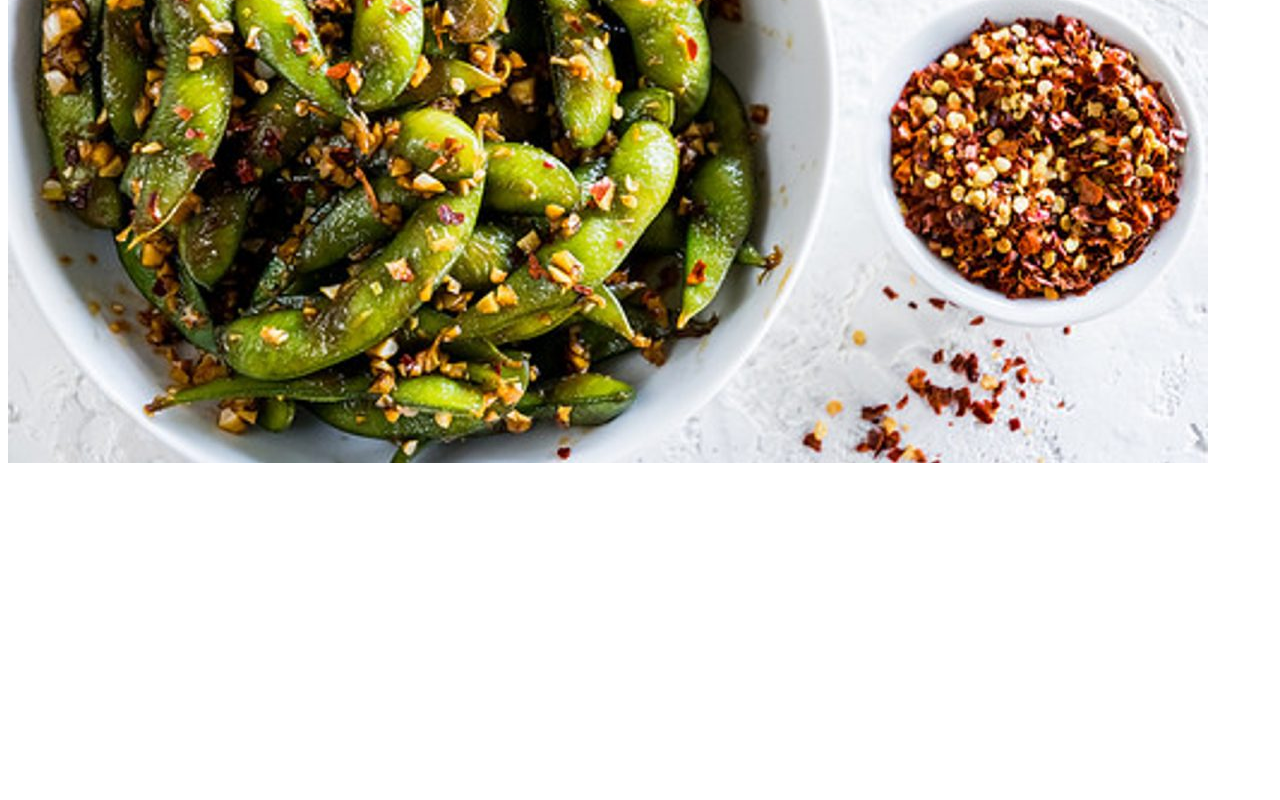
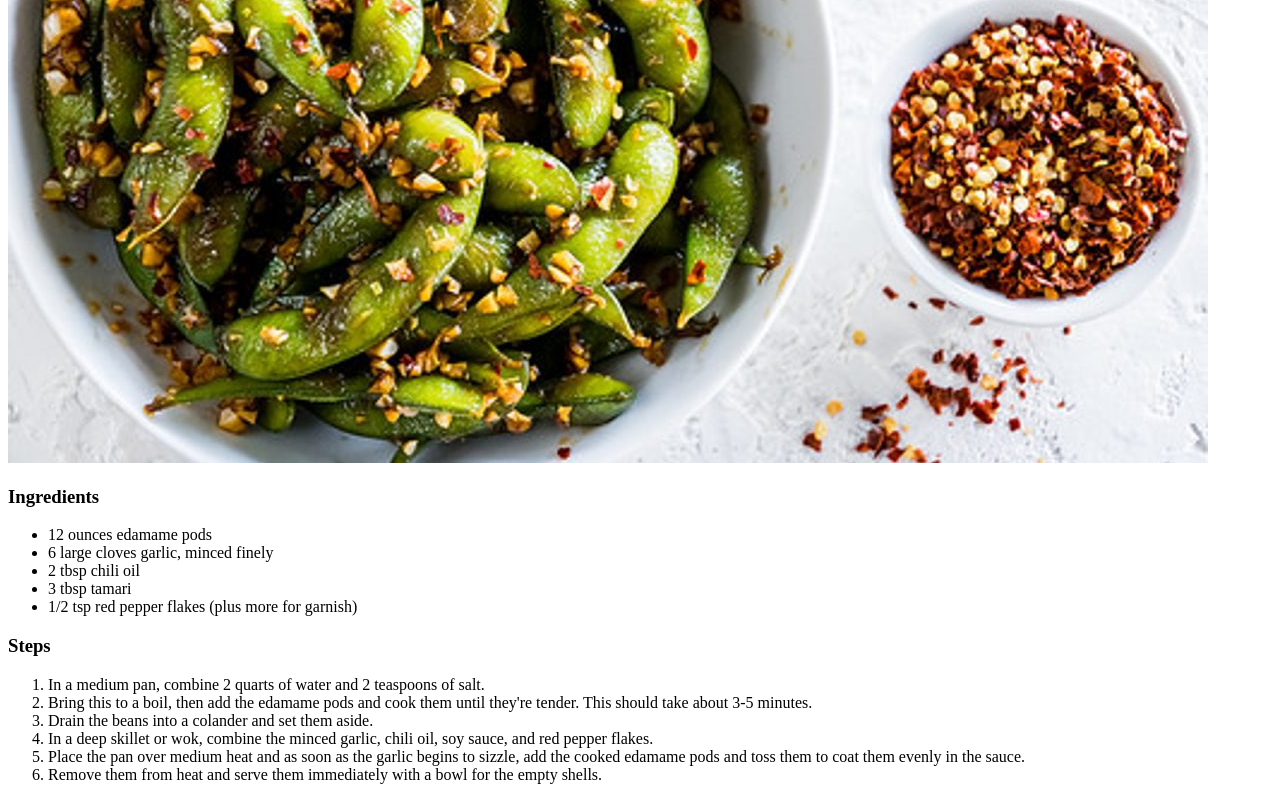
Before and after one commit to Indigoxwright/odin-recipes, a plain HTML site: page recipes/spicy-garlic-edamame.html in a window 1280 px wide. Shown: the part 367-1167 px from the top of the page. Before the commit the page ends 842 px from the top, so only its background shows below. Drawn offline with Linux system fonts and the light colour scheme.

Commit message:
No change

```diff
--- a/recipes/spicy-garlic-edamame.html
+++ b/recipes/spicy-garlic-edamame.html
@@ -9,5 +9,23 @@
 <body>
     <h1>Spicy Garlic Edamame</h1>
     <img src="../images/spicygarlicedamame.jpg">
+    <h3>Ingredients</h3>
+      <ul>
+        <li>12 ounces edamame pods</li>
+        <li>6 large cloves garlic, minced finely</li>
+        <li>2 tbsp chili oil</li>
+        <li>3 tbsp tamari</li>
+        <li>1/2 tsp red pepper flakes (plus more for garnish)</li>
+      </ul>
+    <h3>Steps</h3>
+      <ol>
+        <li>In a medium pan, combine 2 quarts of water and 2 teaspoons of salt.</li>
+        <li>Bring this to a boil, then add the edamame pods and cook them until they're tender. This should take about 3-5 minutes.
+        </li>
+        <li>Drain the beans into a colander and set them aside.</li>
+        <li>In a deep skillet or wok, combine the minced garlic, chili oil, soy sauce, and red pepper flakes.</li>
+        <li>Place the pan over medium heat and as soon as the garlic begins to sizzle, add the cooked edamame pods and toss them to coat them evenly in the sauce.</li>
+        <li>Remove them from heat and serve them immediately with a bowl for the empty shells.</li>
+      </ol>
 </body>
 </html>
```
